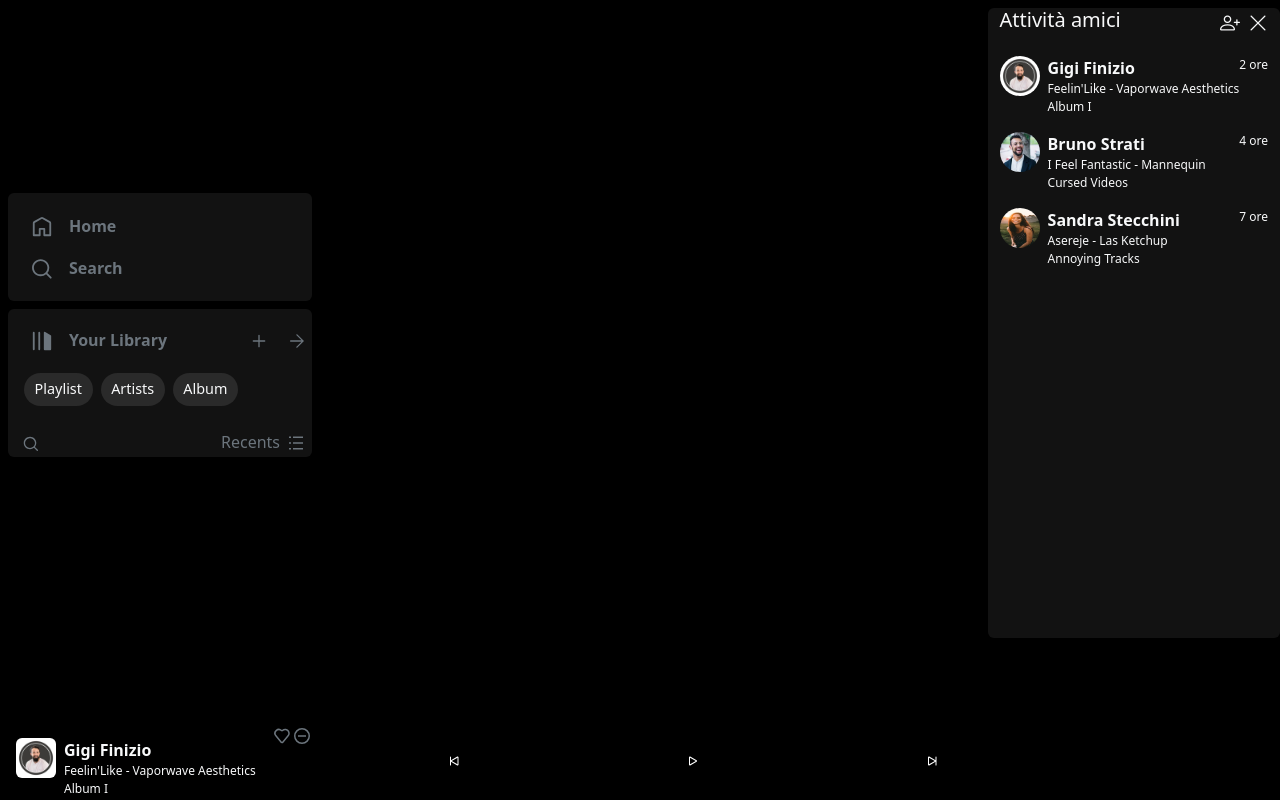
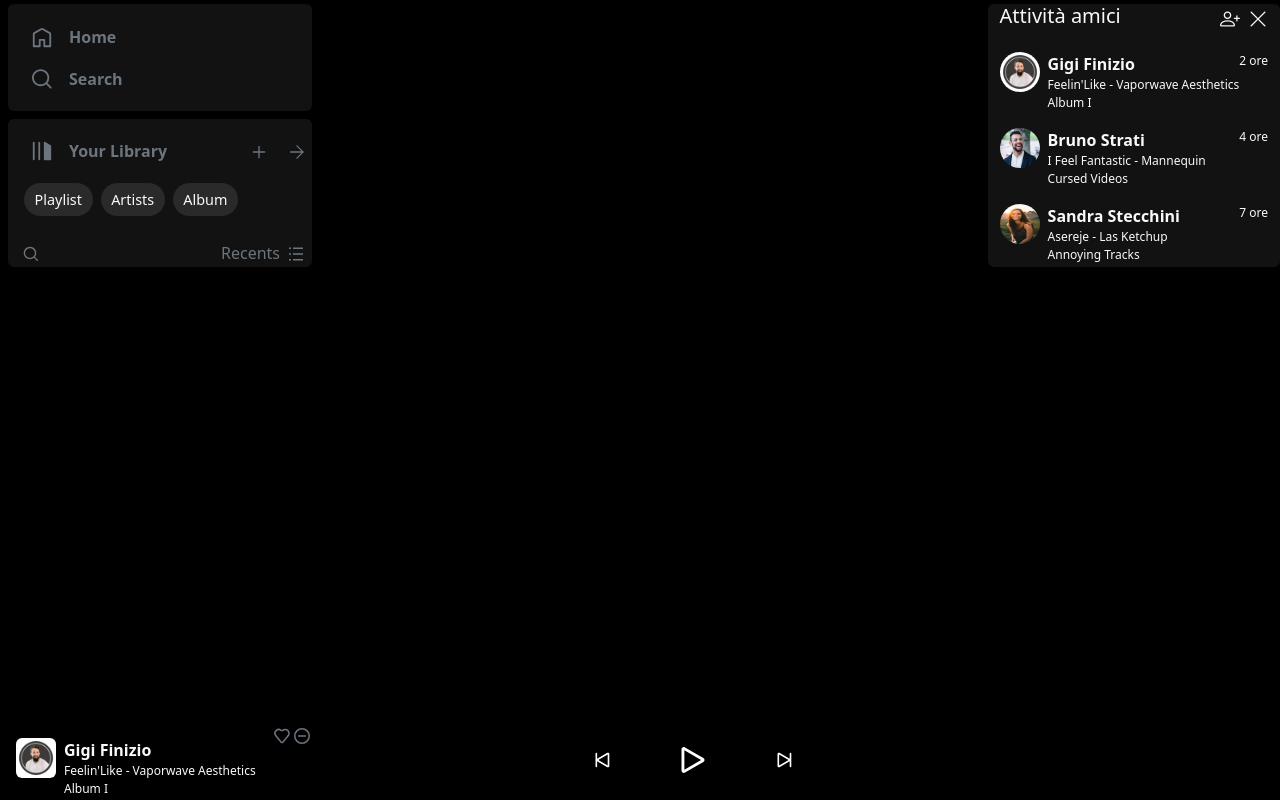
Before and after one commit to Frelser77/Build-week, a plain HTML site: page index.html in a window 1280 px wide. Drawn offline with nearby package versions, Linux system fonts and the light colour scheme; a script that the page names is missing.

Commit message:
index changed

```diff
--- a/index.html
+++ b/index.html
@@ -211,7 +211,7 @@
 
         <div
           id="side-right"
-					class="col-auto sticky-top my-bg-color vh-100 right-bar d-none d-lg-block overflow-hidden rounded my-2"
+          class="col-auto sticky-top my-bg-color vh-90 right-bar d-none d-lg-block overflow-hidden rounded mt-1"
         >
           <!-- Contenuti della sidebar destra (attività amici, ecc.) -->
           <div class="d-flex gap-2">
@@ -316,12 +316,12 @@
             </svg>
           </span>
         </div>
-				<div class="col-6 playback-controls d-flex justify-content-around flex-grow-1">
+        <div class="col-6 playback-controls d-flex justify-content-center gap-3 flex-grow-1">
           <button type="button" class="btn btn-sm">
             <svg
               xmlns="http://www.w3.org/2000/svg"
-							width="16"
-							height="16"
+              width="36"
+              height="26"
               fill="currentColor"
               class="bi bi-skip-start"
               viewBox="0 0 16 16"
@@ -336,13 +336,13 @@
           <button type="button" class="btn btn-sm">
             <svg
               xmlns="http://www.w3.org/2000/svg"
-							width="16"
-							height="16"
+              width="56"
+              height="46"
               fill="currentColor"
               class="bi bi-play"
               viewBox="0 0 16 16"
-							height="26px"
-							width="16px"
+              height="16px"
+              width="26px"
             >
               <path
                 d="M10.804 8 5 4.633v6.734zm.792-.696a.802.802 0 0 1 0 1.392l-6.363 3.692C4.713 12.69 4 12.345 4 11.692V4.308c0-.653.713-.998 1.233-.696z"
@@ -352,8 +352,8 @@
           <button type="button" class="btn btn-sm">
             <svg
               xmlns="http://www.w3.org/2000/svg"
-							width="16"
-							height="16"
+              width="36"
+              height="26"
               fill="currentColor"
               class="bi bi-skip-end"
               viewBox="0 0 16 16"
```
Lines whose indentation alone changed are shown as unchanged.
